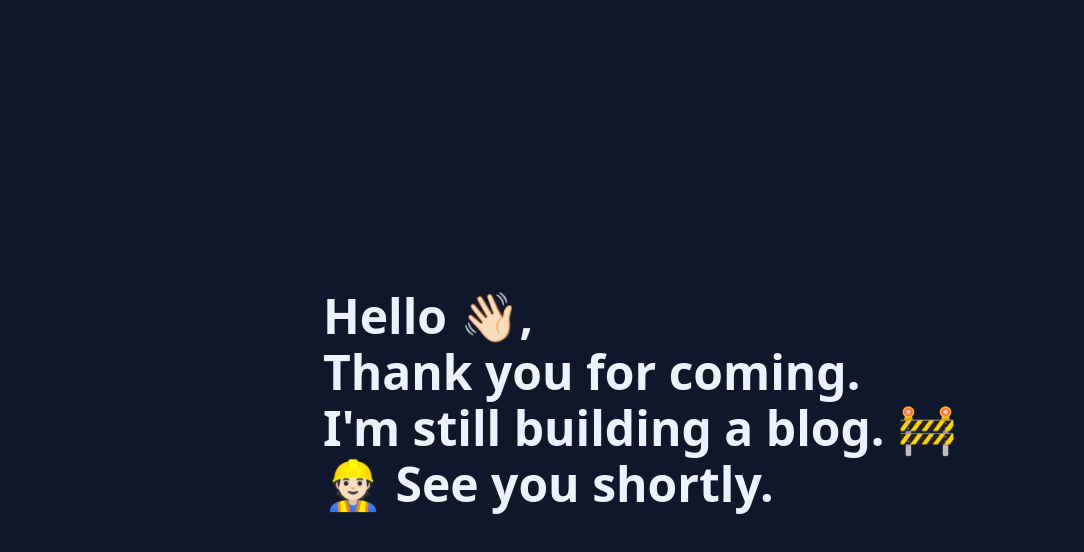
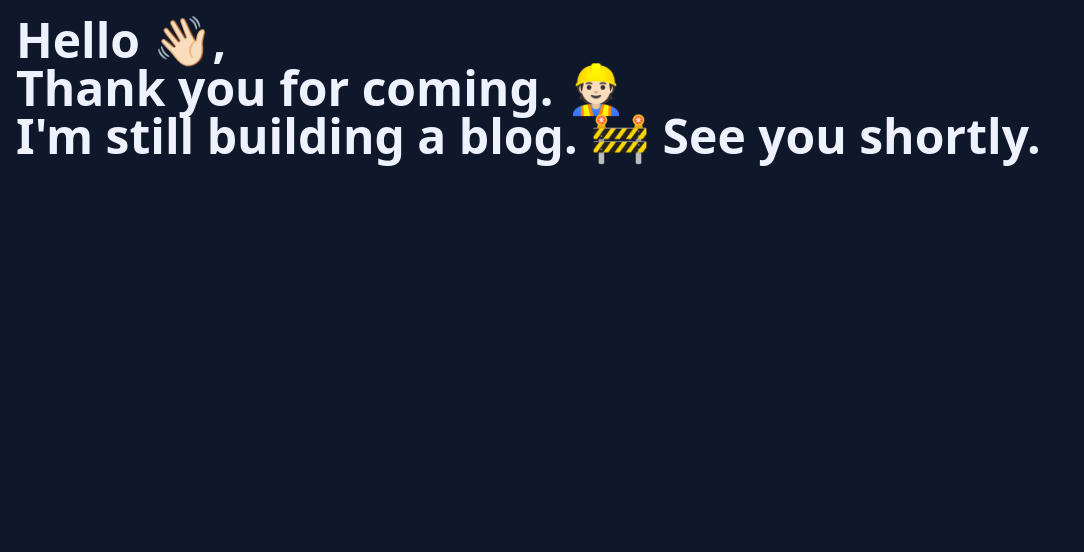
Before and after one commit to jmnghn/jmnghn-blog, a Next.js app: page / in a window 1280 px wide. Shown: the top 552 px of the page, without its empty margins (0-1084 px from the left). Built offline with nearby package versions, Linux system fonts and the light colour scheme.

Commit message:
💄 Change index page design and wording

```diff
--- a/pages/index.tsx
+++ b/pages/index.tsx
@@ -3,17 +3,13 @@ import Layout from '#components/common/Lyaout'
 export default function Home() {
   return (
     <div>
-      <div className="bg-slate-900 w-screen h-screen flex items-center justify-center p-4 ">
-        <div
-          className="text-4xl font-semibold text-indigo-50 sm:text-5xl"
-          style={{ lineHeight: '56px' }}
-        >
+      <div className="bg-slate-900 w-screen h-screen p-4 ">
+        <div className="text-4xl font-semibold text-indigo-50 sm:text-5xl leading-tight">
           <p>
             Hello <div className="animate-waving-hand inline-block">👋🏻</div>,
           </p>
-          <p>Thank you for coming.</p>
-          <p>I&apos;m still building a blog. 🚧</p>
-          <p>👷🏻 See you shortly.</p>
+          <p>Thank you for coming. 👷🏻</p>
+          <p>I&apos;m still building a blog. 🚧 See you shortly.</p>
         </div>
       </div>
     </div>
```
